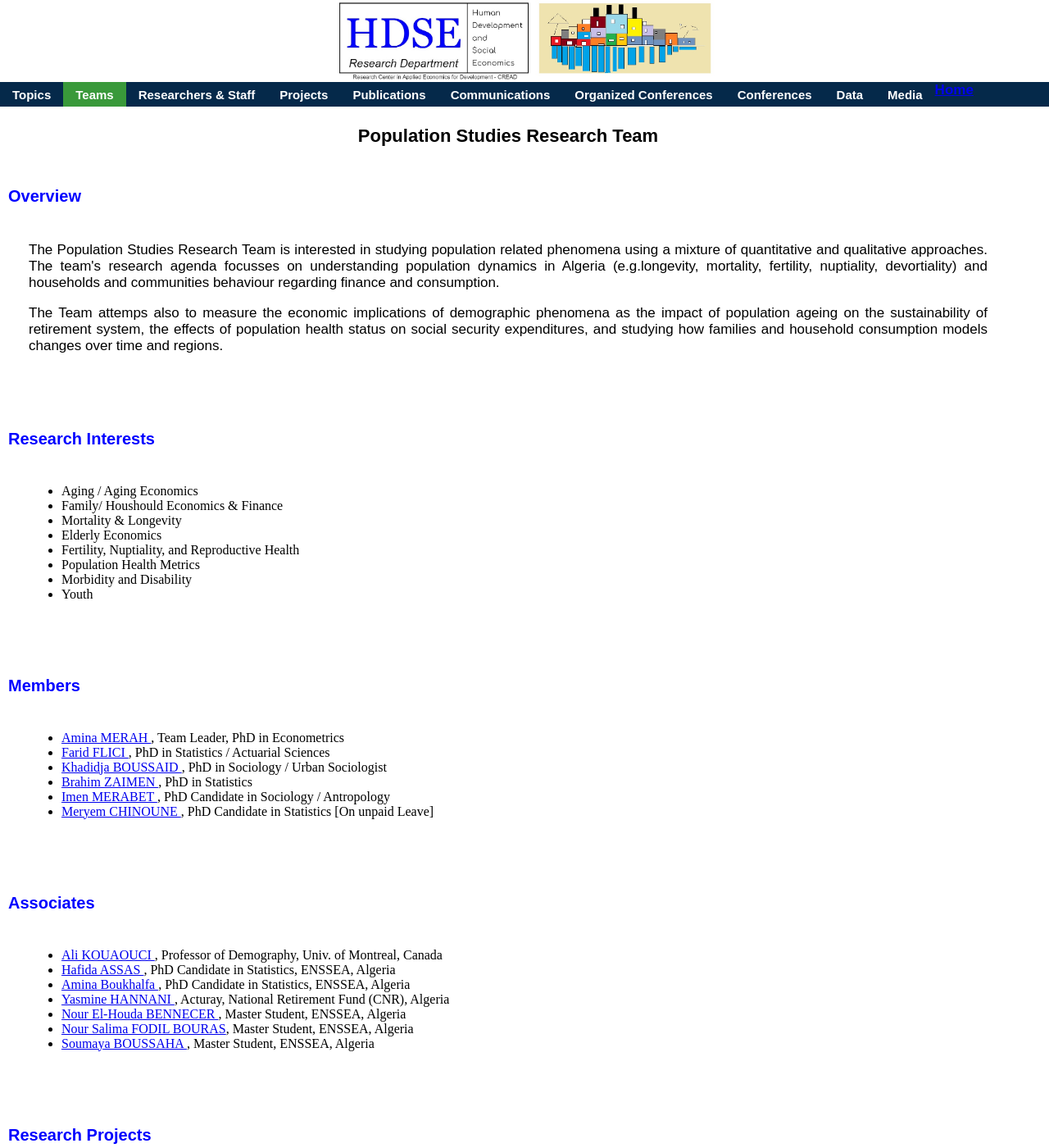
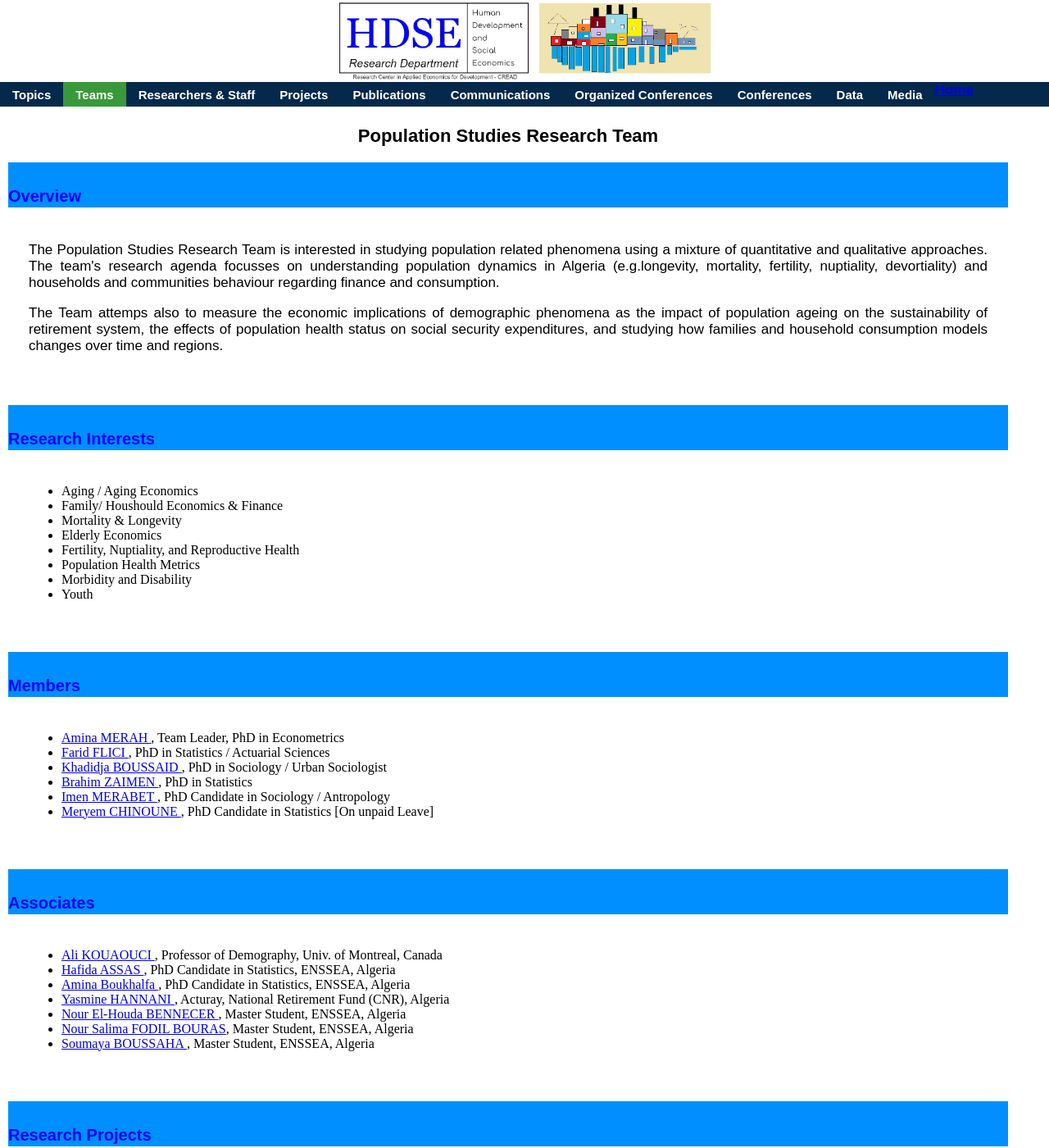
Before and after one commit to Farid-FLICI/farid-flici.github.io, a Jekyll site: the page ps.html, which Jekyll copies as it is, in a window 1280 px wide and 1400 px high. Shown: the whole window at 82% size. Built offline with Jekyll 4.4.1, drawn with Linux system fonts in a browser that asks for light colours.

Commit message:
Update ps.html

```diff
--- a/ps.html
+++ b/ps.html
@@ -28,7 +28,7 @@ ul.topnav li.right {float: right;}
 
 .container {     padding: 0px 0px 0px 0px; width:100%; margin:0px 0px 20px 0px; border:0px solid #292929 }
 .mainbody {      padding: 25px 25px 25px 25px; margin: 0px 0px 0px 0px;}
-.header2 {       height: 30px; padding: 10px 20px 15px 0px ;border: 0px solid #292929; background-color:grey30  }
+.header2 {       height: 30px; padding: 10px 20px 15px 0px ;border: 0px solid #292929; background-color:#008FFF  }
 
 .grid-container {  display: grid;  grid-template-columns: 50% 50%;  background-color: white;  padding: 10px;column-gap: 20px ; row-gap:5px;}
 .grid-item {  border: 0px solid rgba(0, 0, 0, 0.8);  padding: 20px;  font-size: 30px;  text-align: center}
```
